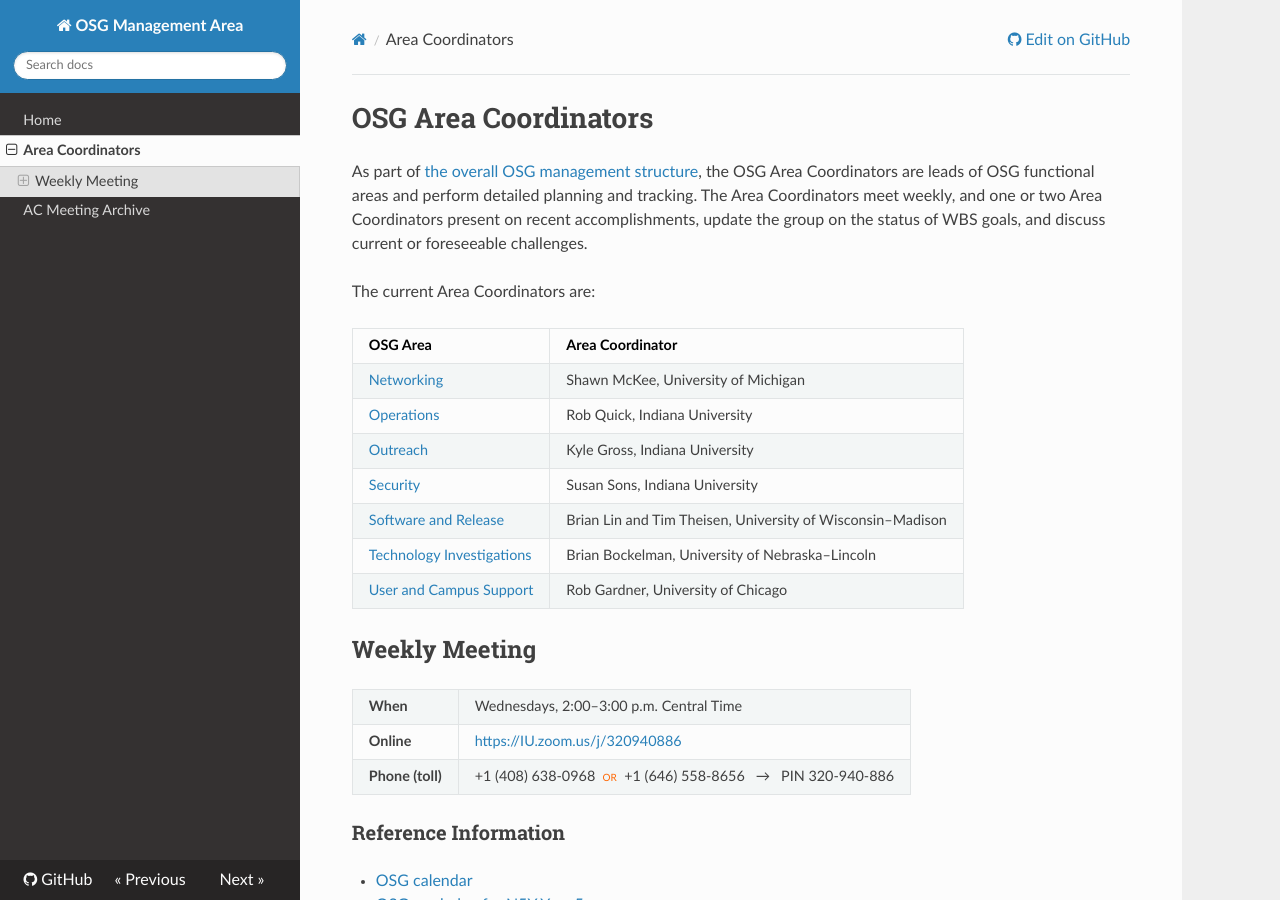
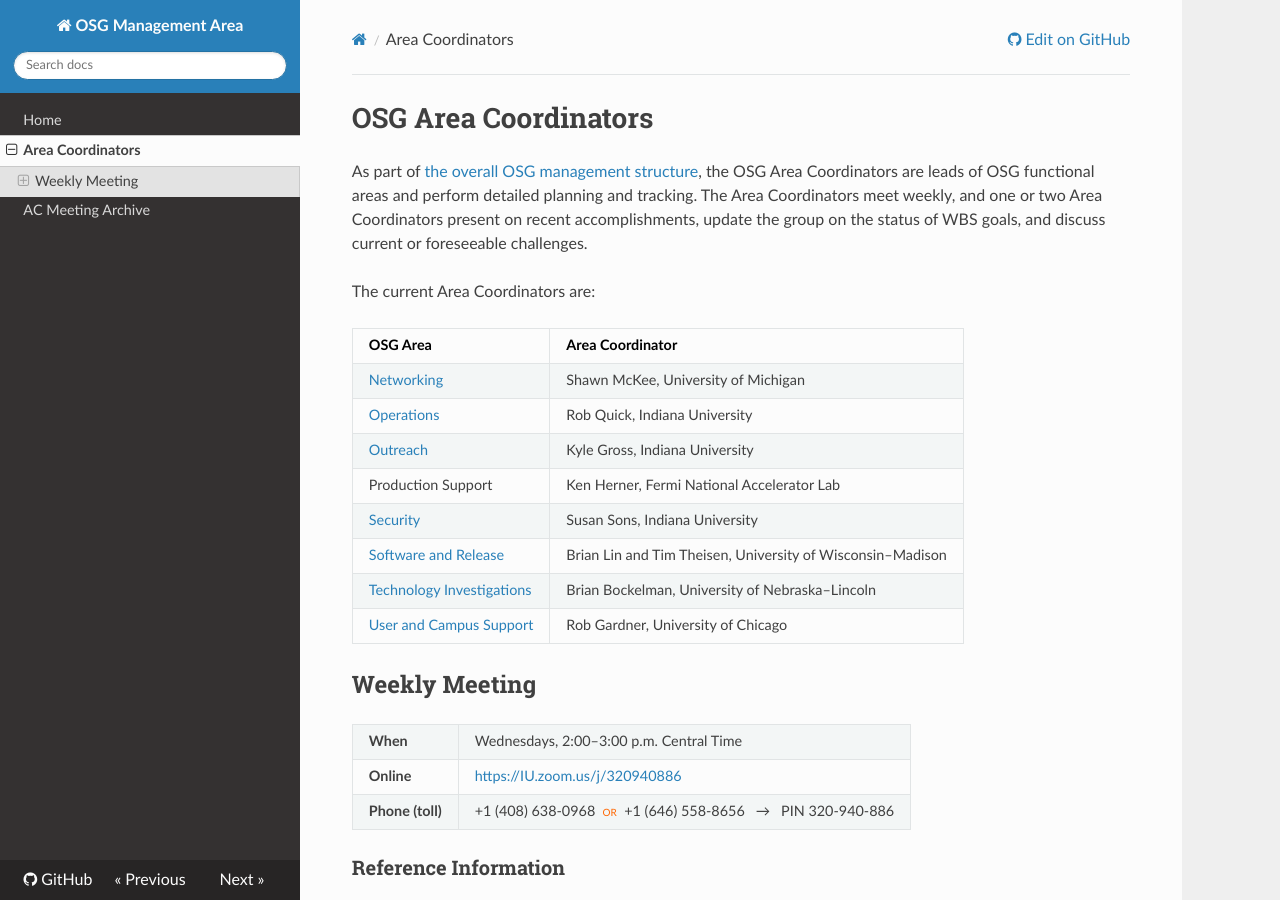
Before and after one commit to ppaschos/management-1, an MkDocs documentation site: the page built from docs/area-coordinators.md, in a window 1280 px wide and 900 px high. Built offline with MkDocs 1.6.1, drawn with Linux system fonts in a browser that asks for light colours; nearby versions of some CDN libraries; old or Windows-style settings are respelled for this version of MkDocs.

Commit message:
Added Production Support to AC list

```diff
--- a/docs/area-coordinators.md
+++ b/docs/area-coordinators.md
@@ -11,6 +11,7 @@ The current Area Coordinators are:
 | [Networking](https://opensciencegrid.github.io/networking/) | Shawn McKee, University of Michigan |
 | [Operations](https://opensciencegrid.github.io/operations/) | Rob Quick, Indiana University |
 | [Outreach](https://www.opensciencegrid.org/) | Kyle Gross, Indiana University |
+| Production Support | Ken Herner, Fermi National Accelerator Lab |
 | [Security](https://opensciencegrid.github.io/security/) | Susan Sons, Indiana University |
 | [Software and Release](https://opensciencegrid.github.io/technology/) | Brian Lin and Tim Theisen, University of Wisconsin&ndash;Madison |
 | [Technology Investigations](https://opensciencegrid.github.io/technology/) | Brian Bockelman, University of Nebraska&ndash;Lincoln |
```
